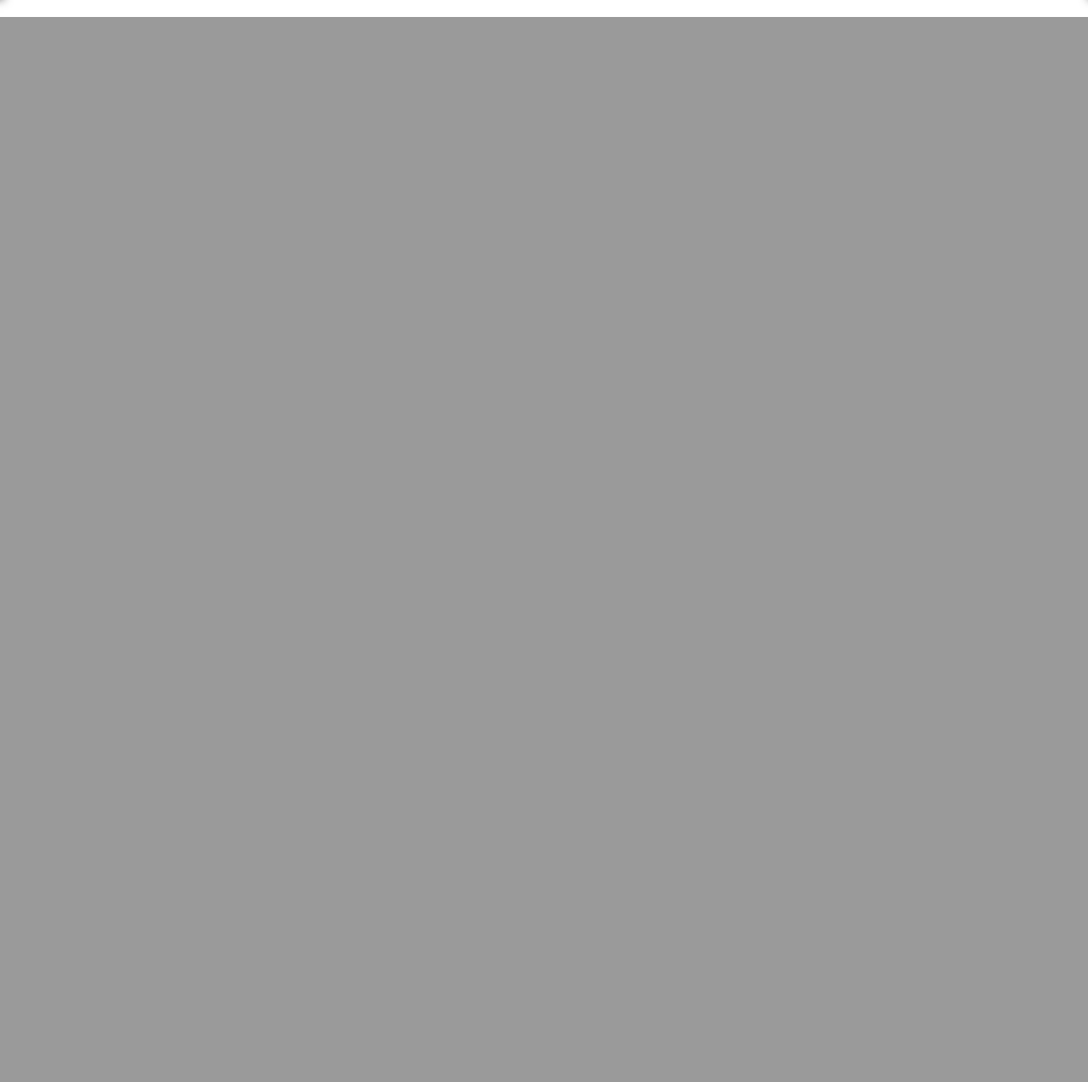
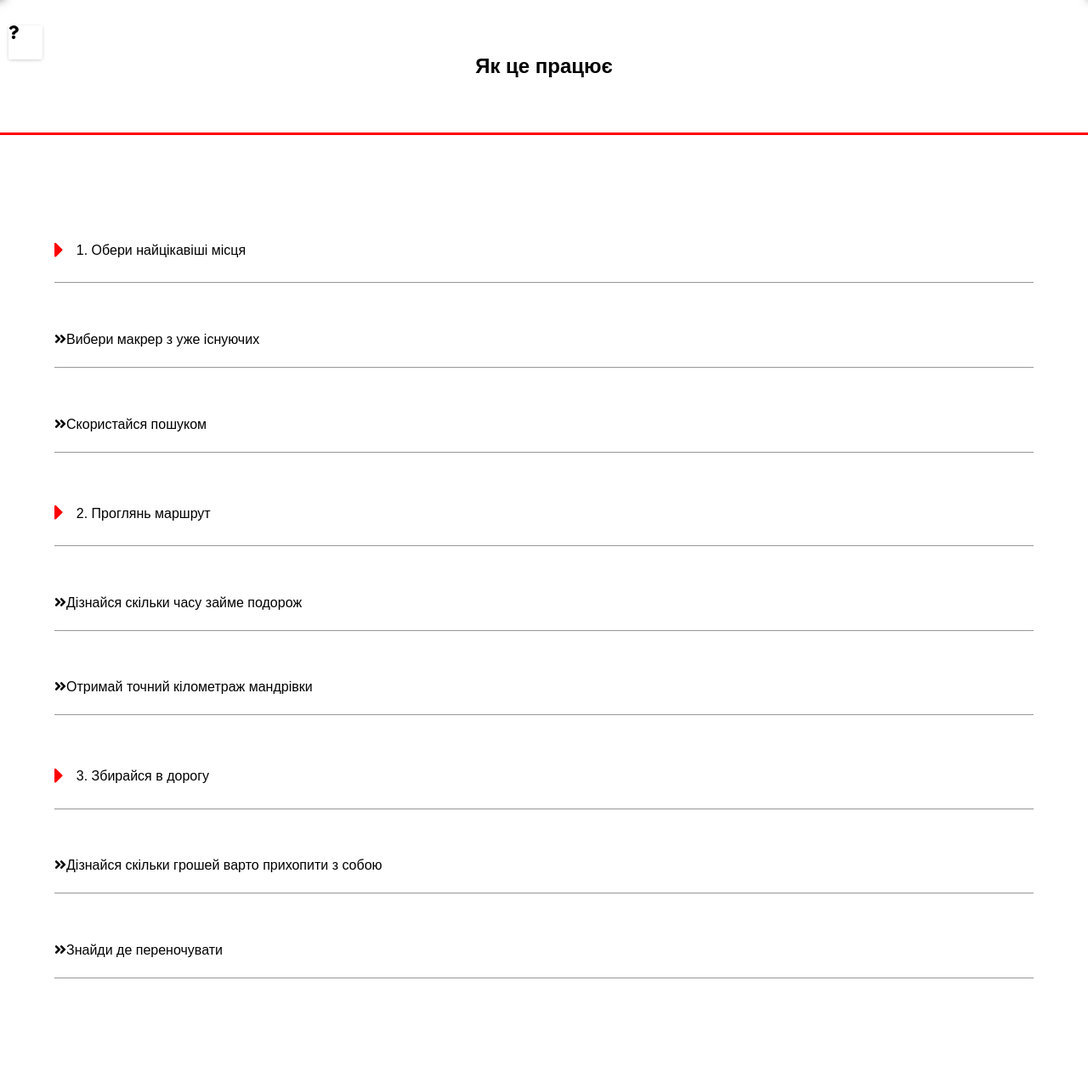
Before and after one commit to maletsden/travel_tracker, a Flask app: template templates/index.html in a window 1280 px wide; the page is wider, and only the part inside the window is pictured. Shown: the part 800-2074 px from the top of that part at 85% size. Before the commit the page ends 820 px from the top of that part, so only its background shows below. Run offline with Flask 2, Linux system fonts and the light colour scheme; the template is opened without the code that fills it, so the values that code supplies are empty; some libraries are stand-ins or nearby versions.

Commit message:
Added helper menu

```diff
--- a/templates/index.html
+++ b/templates/index.html
@@ -6,7 +6,7 @@
   <meta name="viewport" content="initial-scale=1.0">
   <meta charset="utf-8">
   <style>
-    /* Always set the map height explicitly to define the size of the div
+    /* Always set the map height explicitly to define the size of the div§
        * element that contains the map. */
     #map {
       height: 100%;
@@ -58,7 +58,6 @@
             Загальна відстань:
           </div>
           <span id='left_menu__distance'>0</span> км
-
         </div>
       </div>
     </div>
@@ -67,43 +66,144 @@
 
   <!-- MAIN -->
   <main>
+    <!-- navbar open -->
     <div class='navbar_open button' id='navbar_open'>
       <div class='navbar_open__hamburger'></div>
     </div>
+    <!-- Map -->
     <div id='map'></div>
+    <!-- popup for autocompleter -->
     <div id="infowindow-content">
       <img src="" width="16" height="16" id="place-icon">
-        <span id="place-name"  class="title"></span><br>
+      <span id="place-name" class="title"></span><br>
       <span id="place-address"></span>
     </div>
 
+    <!-- Layers open -->
     <div class='layers_open button' id='layers_open'>
       <i class="fas fa-layer-group"></i>
     </div>
 
+    <!-- Search open -->
     <div class='search_open button'>
       <i class="fas fa-search" style='z-index:10' id='search_open'></i>
       <input class="search" id='search'></input>
     </div>
 
+    <!-- Help open -->
+    <div class='help_open button' id='help_open'>
+      <i class="fas fa-question"></i>
+    </div>
+
   </main>
 
+  <!-- Layers menu -->
   <nav id="layer_menu">
     <div class='menu__container'>
       <div class='menu__header'>
         Шари карти
       </div>
-          <div class='menu__places' id='layer_menu__places' style='height:90%'></div>
+      <div class='menu__places' id='layer_menu__places' style='height:90%'>
+
+
+      </div>
+
+    </div>
+  </nav>
+
+  <!-- Helper menu -->
+  <nav id="helper_menu">
+    <div class='menu__container'>
+      <div class='menu__header'>
+        Як це працює
+      </div>
+      <div class='menu__places' id='layer_menu__places' style='height:90%'>
+        <div class="place">
+          <i class="place__icon fas fa-caret-right"></i>
+          <div class="place__text">
+            1. Обери найцікавіші місця
+          </div>
+        </div>
+        <div class='slide_tab'>
+            <div class="place" id='help__choose_marker'>
+                <i class="slide_tab__icon fas fa-angle-double-right"></i>
+                <div class="place__text">
+                  Вибери макрер з уже існуючих
+                </div>
+              </div>
+
+              <div class="place" id='help__search_marker'>
+                  <i class="slide_tab__icon fas fa-angle-double-right"></i>
+                  <div class="place__text">
+                    Скористайся пошуком
+                  </div>
+                </div>
+        </div>
+
+        <div class="place">
+          <i class="place__icon fas fa-caret-right"></i>
+          <div class="place__text">
+            2. Проглянь маршрут
+          </div>
+        </div>
+        <div class='slide_tab'>
+            <div class="place" id='help__see_duration'>
+                <i class="slide_tab__icon fas fa-angle-double-right"></i>
+                <div class="place__text">
+                  Дізнайся скільки часу займе подорож
+                </div>
+              </div>
+
+              <div class="place" id='help__see_distance'>
+                  <i class="slide_tab__icon fas fa-angle-double-right"></i>
+                  <div class="place__text">
+                    Отримай точний кілометраж мандрівки
+                  </div>
+                </div>
+        </div>
+
+
+
+        <div class="place">
+          <i class="place__icon fas fa-caret-right"></i>
+          <div class="place__text">
+            3. Збирайся в дорогу
+          </div>
+        </div>
+        <div class='slide_tab'>
+            <div class="place" id='help__discover_prices'>
+                <i class="slide_tab__icon fas fa-angle-double-right"></i>
+                <div class="place__text">
+                  Дізнайся скільки грошей варто прихопити з собою
+                </div>
+              </div>
+
+              <div class="place" id='help__book_hotel'>
+                  <i class="slide_tab__icon fas fa-angle-double-right"></i>
+                  <div class="place__text">
+                    Знайди де переночувати
+                  </div>
+                </div>
+        </div>
+      </div>
+
+
 
     </div>
   </nav>
 
   <script>
-    const CASTLES = {{castles | tojson}};
+    const CASTLES = {{ castles | tojson }};
   </script>
 
-  <script src="https://maps.googleapis.com/maps/api/js?key=AIzaSyCJA8mR08RWbU5J1USHPCX0ZgLHD8xjpbk&libraries=places&callback=initMap"
+  <script
+    src="https://maps.googleapis.com/maps/api/js?key=AIzaSyCJA8mR08RWbU5J1USHPCX0ZgLHD8xjpbk&libraries=places&callback=initMap"
     async defer></script>
+    <script src="/static/js/marker.js"></script>
+    <script src="/static/js/menus.js"></script>
+    <script src="/static/js/helper.js"></script>
+    <script src="/static/js/autocomleter.js"></script>
+    <script src="/static/js/track.js"></script>
     <script src="/static/js/map.js"></script>
 
 </body>
```
Lines whose indentation alone changed are shown as unchanged.
